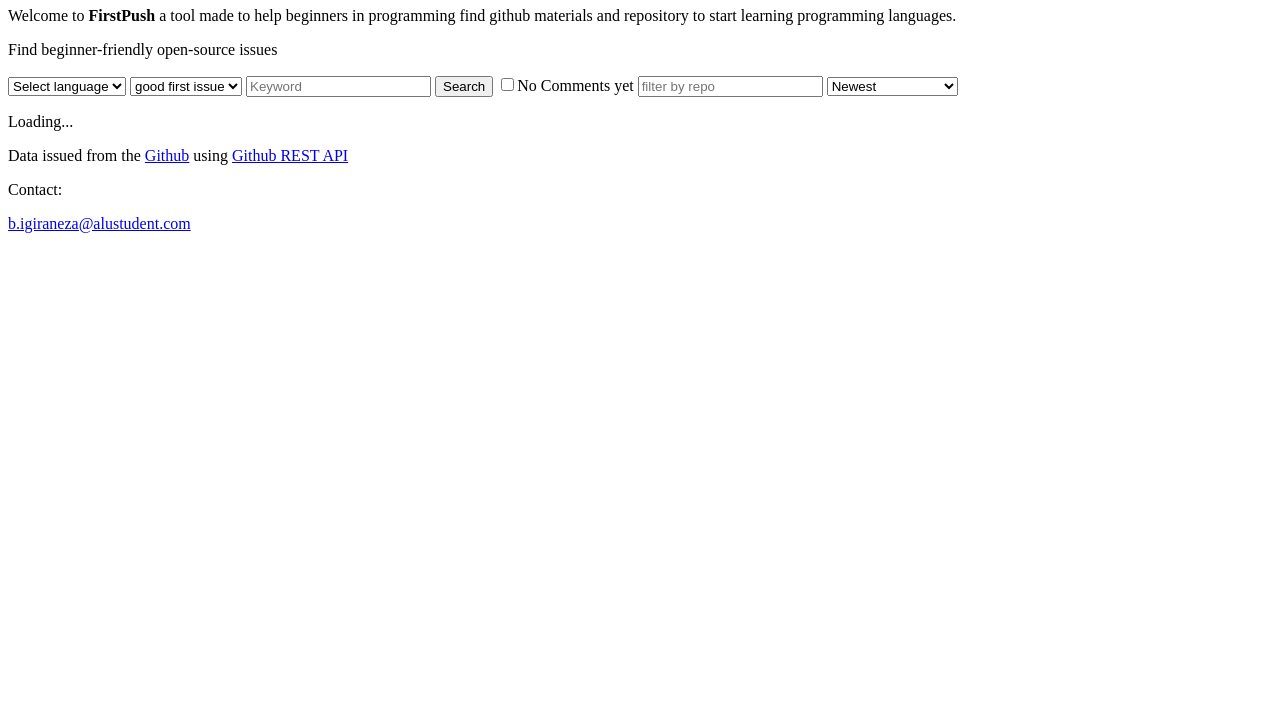
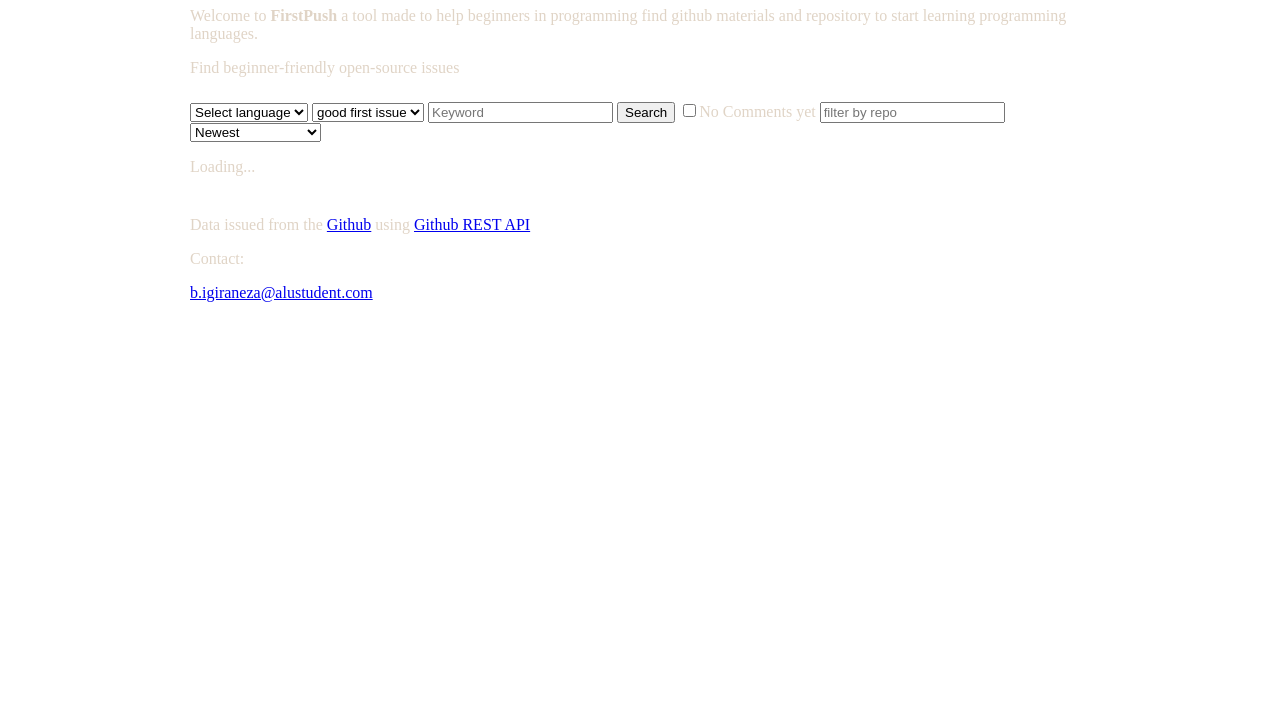
Before and after one commit to bigiraneza-car/first_push, a plain HTML site: page index.html in a window 1280 px wide. Shown: the part 73-800 px from the top of the page. Drawn offline with Linux system fonts and the light colour scheme.

Commit message:
css first design

```diff
--- a/index.html
+++ b/index.html
@@ -4,7 +4,7 @@
     <meta charset="UTF-8">
     <meta name="viewport" content="width=device-width, initial-scale=1.0">
     <title>FirstPush</title>
-    <link href="styles.css" rel="stylesheet">
+    <link rel="stylesheet" href="styles.css" >
 
 </head>
 <body>
--- a/styles.css
+++ b/styles.css
@@ -0,0 +1,14 @@
+body {
+    margin:auto;
+    max-width:900px;
+    display:flex;
+    flex-wrap: wrap;
+    gap: 8px;
+    color:rgb(224, 212, 198);
+}
+
+.card {
+    border: radius 5px;
+    padding: auto;
+    margin:auto;
+}
```
